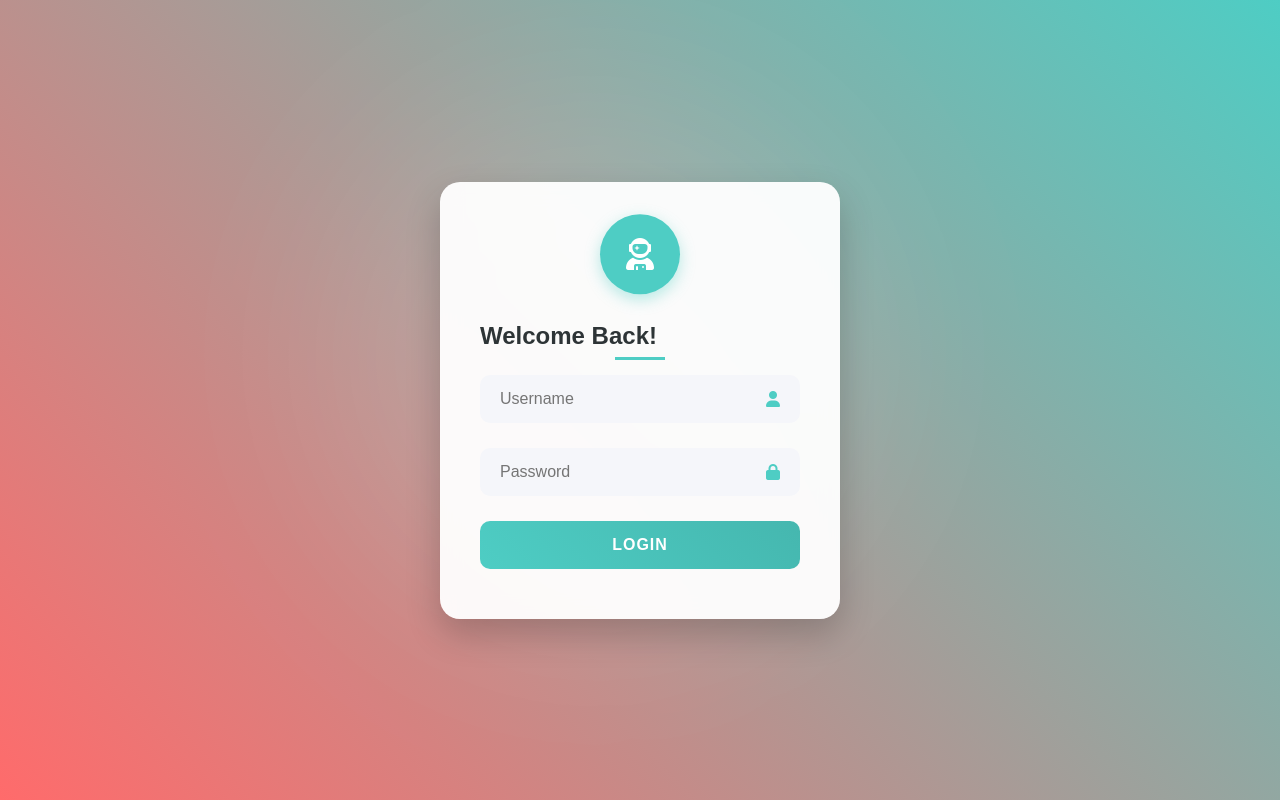
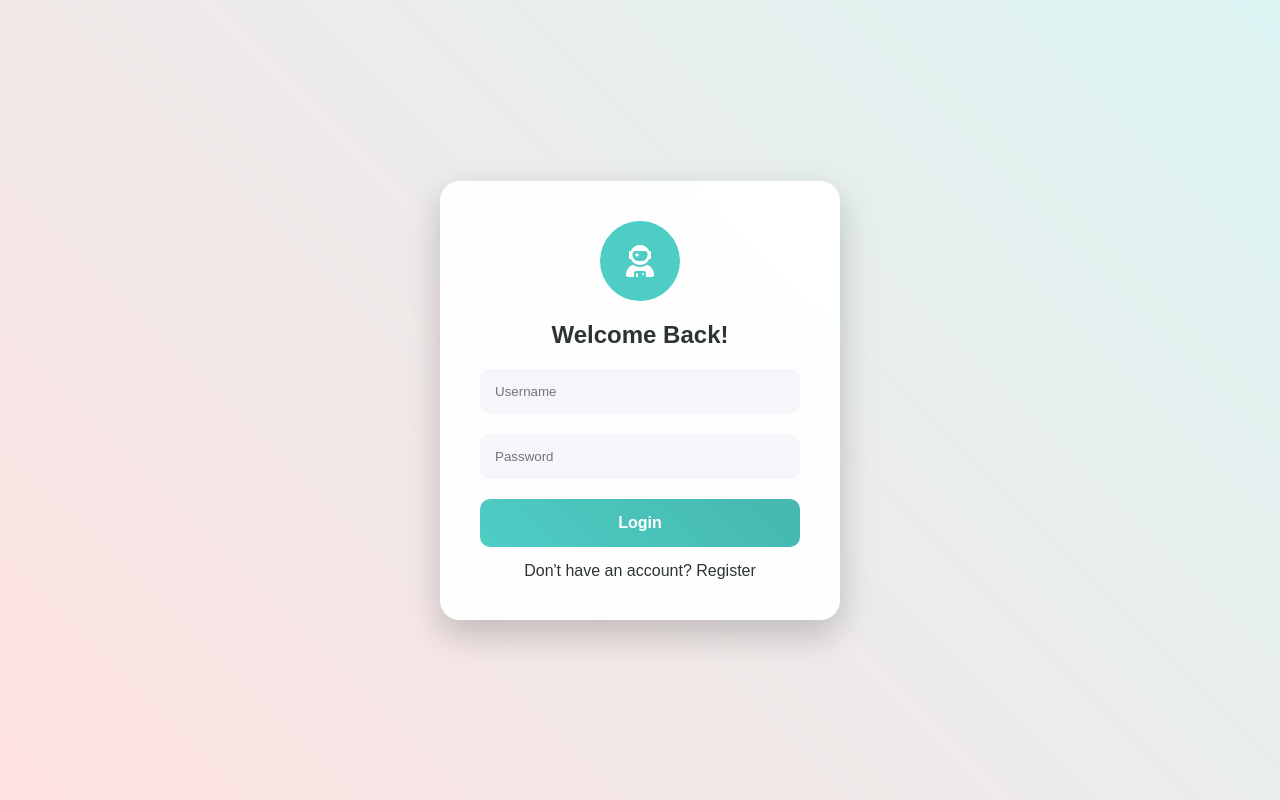
Before and after one commit to Priyanshusaini01/Country-with-auth, a website: page public/index.html in a window 1280 px wide. Drawn offline with Linux system fonts and the light colour scheme.

Commit message:
added register option

```diff
--- a/public/index.html
+++ b/public/index.html
@@ -3,7 +3,7 @@
 <head>
     <meta charset="UTF-8">
     <meta name="viewport" content="width=device-width, initial-scale=1.0">
-    <title>Creative Login UI</title>
+    <title>Creative Auth UI</title>
     <link rel="stylesheet" href="https://cdnjs.cloudflare.com/ajax/libs/font-awesome/6.0.0/css/all.min.css">
     <style>
         * {
@@ -23,21 +23,6 @@
             position: relative;
         }
 
-        .background-blob {
-            position: absolute;
-            width: 500px;
-            height: 500px;
-            background: rgba(255, 255, 255, 0.1);
-            border-radius: 50%;
-            filter: blur(80px);
-            animation: blobMove 20s infinite alternate;
-        }
-
-        @keyframes blobMove {
-            0% { transform: translate(-50%, -50%) scale(1) rotate(0deg); }
-            100% { transform: translate(50%, 50%) scale(1.2) rotate(180deg); }
-        }
-
         .container {
             width: 400px;
             background: rgba(255, 255, 255, 0.95);
@@ -47,186 +32,123 @@
             position: relative;
             z-index: 1;
             backdrop-filter: blur(10px);
-            transform-style: preserve-3d;
-            transition: transform 0.5s;
-        }
-
-        .container:hover {
-            transform: translateY(-5px) rotateX(2deg) rotateY(2deg);
+            text-align: center;
         }
 
         .logo {
+            font-size: 2em;
+            color: white;
+            background: #4ecdc4;
+            border-radius: 50%;
             width: 80px;
             height: 80px;
-            background: #4ecdc4;
-            border-radius: 50%;
+            display: flex;
+            justify-content: center;
+            align-items: center;
             margin: 0 auto 20px;
-            display: flex;
-            align-items: center;
-            justify-content: center;
-            font-size: 2em;
-            color: white;
-            box-shadow: 0 5px 15px rgba(78, 205, 196, 0.4);
-            animation: float 3s ease-in-out infinite;
         }
 
-        @keyframes float {
-            0%, 100% { transform: translateY(0); }
-            50% { transform: translateY(-10px); }
-        }
-
-        h2 {
-            color: #2d3436;
-            margin-bottom: 25px;
-            font-weight: 600;
-            position: relative;
-        }
-
-        h2::after {
-            content: '';
-            position: absolute;
-            bottom: -10px;
-            left: 50%;
-            transform: translateX(-50%);
-            width: 50px;
-            height: 3px;
-            background: #4ecdc4;
-        }
-
-        .input-group {
-            position: relative;
-            margin: 25px 0;
-        }
-
+        h2 { color: #2d3436; }
+        .input-group { position: relative; margin: 20px 0; }
         input {
-            width: 100%;
-            padding: 15px 20px;
-            border: none;
-            background: #f5f6fa;
+            width: 100%; padding: 15px;
             border-radius: 10px;
-            font-size: 16px;
-            transition: all 0.3s ease;
-        }
-
-        input:focus {
-            background: white;
-            box-shadow: 0 5px 15px rgba(78, 205, 196, 0.2);
-            outline: none;
-        }
-
-        .input-group i {
-            position: absolute;
-            right: 20px;
-            top: 50%;
-            transform: translateY(-50%);
-            color: #4ecdc4;
+            border: none; background: #f5f6fa;
         }
 
         button {
-            width: 100%;
-            padding: 15px;
+            width: 100%; padding: 15px;
             background: linear-gradient(45deg, #4ecdc4, #45b7af);
-            color: white;
-            border: none;
-            border-radius: 10px;
-            cursor: pointer;
-            font-size: 16px;
-            font-weight: 600;
-            text-transform: uppercase;
-            letter-spacing: 1px;
-            transition: all 0.3s ease;
+            color: white; border: none; border-radius: 10px;
+            cursor: pointer; font-size: 16px; font-weight: 600;
         }
 
-        button:hover {
-            background: linear-gradient(45deg, #45b7af, #3da89f);
-            letter-spacing: 2px;
+        .toggle { margin-top: 15px; cursor: pointer; color: #2d3436; }
+        .toggle:hover { color: #4ecdc4; }
+
+        .loading-screen {
+            display: none;
+            position: absolute; top: 0; left: 0;
+            width: 100%; height: 100%;
+            background: rgba(255, 255, 255, 0.8);
+            display: flex; justify-content: center; align-items: center;
         }
 
-        .toggle {
-            margin-top: 20px;
-            color: #2d3436;
-            cursor: pointer;
-            transition: color 0.3s ease;
+        .spinner {
+            border: 5px solid rgba(0, 0, 0, 0.1);
+            border-top: 5px solid #4ecdc4;
+            border-radius: 50%;
+            width: 50px; height: 50px;
+            animation: spin 1s linear infinite;
         }
 
-        .toggle:hover {
-            color: #4ecdc4;
-        }
-
-        .error {
-            color: #ff7675;
-            margin-top: 10px;
-            font-size: 14px;
-            animation: shake 0.4s ease;
-        }
-
-        @keyframes shake {
-            0%, 100% { transform: translateX(0); }
-            25% { transform: translateX(10px); }
-            50% { transform: translateX(-10px); }
-            75% { transform: translateX(5px); }
-        }
-
-        @media (max-width: 480px) {
-            .container {
-                width: 90%;
-                padding: 25px;
-            }
-        }
+        @keyframes spin { from { transform: rotate(0deg); } to { transform: rotate(360deg); } }
     </style>
 </head>
 <body>
-    <div class="background-blob"></div>
     <div class="container">
-        <div class="logo">
-            <i class="fas fa-user-astronaut"></i>
-        </div>
+        <div class="logo"><i class="fas fa-user-astronaut"></i></div>
         <h2 id="formTitle">Welcome Back!</h2>
-        <form id="loginForm">
+
+        <form id="authForm">
             <div class="input-group">
                 <input type="text" id="username" placeholder="Username" required>
-                <i class="fas fa-user"></i>
             </div>
             <div class="input-group">
                 <input type="password" id="password" placeholder="Password" required>
-                <i class="fas fa-lock"></i>
             </div>
             <button type="submit">Login</button>
         </form>
 
-        <p class="error" id="errorMessage"></p>
+        <p class="toggle" id="toggleForm">Don't have an account? Register</p>
+    </div>
+
+    <div class="loading-screen" id="loadingScreen">
+        <div class="spinner"></div>
     </div>
 
     <script>
-        // Redirect to dashboard if token exists
-        if (localStorage.getItem("token")) {
-            window.location.href = "dashboard.html";
-        }
+        const authForm = document.getElementById("authForm");
+        const formTitle = document.getElementById("formTitle");
+        const toggleForm = document.getElementById("toggleForm");
+        const loadingScreen = document.getElementById("loadingScreen");
+        let isLogin = true;
 
-        const loginForm = document.getElementById('loginForm');
-        const errorMessage = document.getElementById('errorMessage');
+        toggleForm.addEventListener("click", () => {
+            isLogin = !isLogin;
+            formTitle.innerText = isLogin ? "Welcome Back!" : "Create Account";
+            authForm.querySelector("button").innerText = isLogin ? "Login" : "Register";
+            toggleForm.innerText = isLogin ? "Don't have an account? Register" : "Already have an account? Login";
+        });
 
-        async function handleLogin(event) {
+        authForm.addEventListener("submit", async (event) => {
             event.preventDefault();
+            loadingScreen.style.display = "flex";
+
             const username = document.getElementById("username").value;
             const password = document.getElementById("password").value;
 
-            const response = await fetch("http://localhost:5050/login", {
+            const url = isLogin ? "http://localhost:5050/login" : "http://localhost:5050/register";
+            const response = await fetch(url, {
                 method: "POST",
                 headers: { "Content-Type": "application/json" },
                 body: JSON.stringify({ username, password })
             });
 
             const data = await response.json();
+            loadingScreen.style.display = "none";
             if (response.ok) {
-                localStorage.setItem("token", data.token);
-                window.location.href = "dashboard.html";  // Redirect after login
+                if (isLogin) {
+                    localStorage.setItem("token", data.token);
+                    window.location.href = "dashboard.html";
+                } else {
+                    alert("Registration successful. Please log in.");
+                    toggleForm.click();
+                }
             } else {
-                errorMessage.innerText = data.error;
+                alert(data.error);
             }
-        }
-
-        loginForm.addEventListener("submit", handleLogin);
+        });
     </script>
 </body>
 </html>
```
